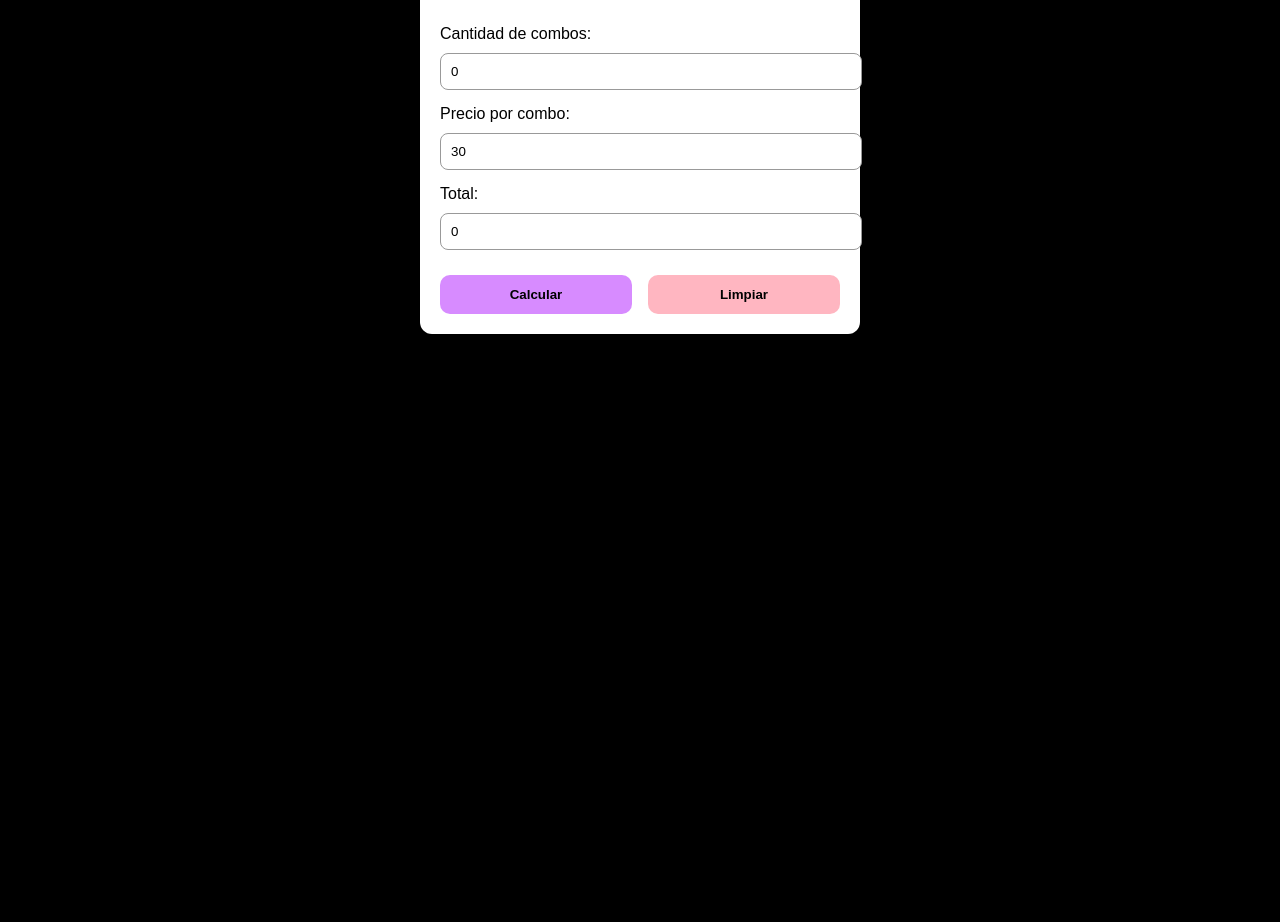
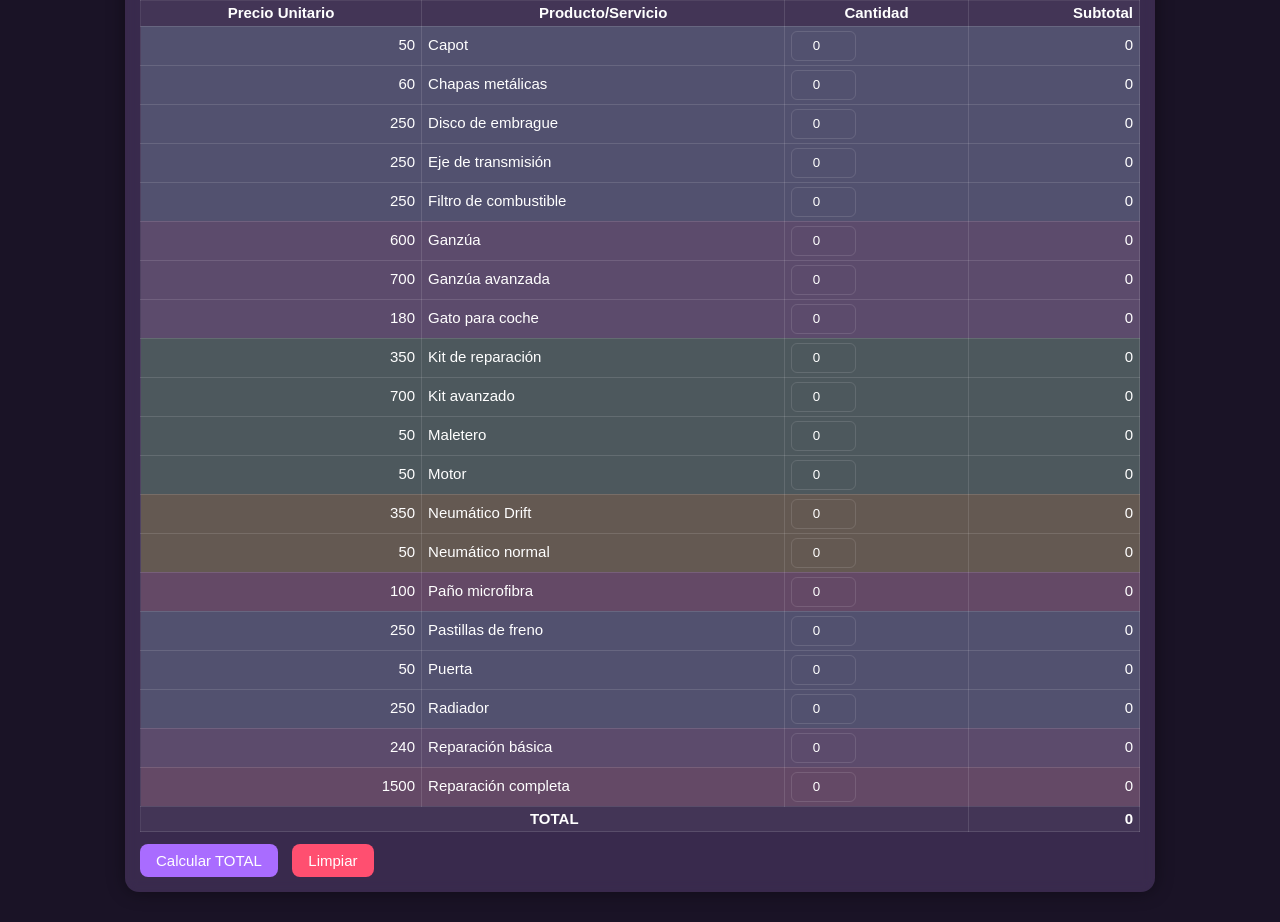
Before and after one commit to uwucafedx/calculos, a plain HTML site: page index.html in a window 1280 px wide. Shown: the part 91-1013 px from the top of the page. Before the commit the page ends 800 px from the top, so only its background shows below. Drawn offline with Linux system fonts and the light colour scheme.

Commit message:
Update index.html

```diff
--- a/index.html
+++ b/index.html
@@ -2,88 +2,192 @@
 <html lang="es">
 <head>
 <meta charset="UTF-8" />
-    <title>Calculadora UwU Café</title>
+<title>Listado de Productos</title>
 <style>
-        body {
+  body{
+    margin:0;
+    background:#1a1326;
     font-family: Arial, sans-serif;
-            background: #000;
-            color: #fff;
-            padding: 20px;
+    padding:30px;
+    color:white;
   }
-        .container {
-            max-width: 400px;
-            margin: auto;
-            background: #fff;
-            color: #000;
-            padding: 20px;
-            border-radius: 12px;
+
+  .container{
+    max-width:1000px;
+    margin:auto;
+    background:rgba(200,150,255,0.18);
+    padding:15px;
+    border-radius:14px;
+    backdrop-filter: blur(6px);
+    box-shadow:0 0 18px rgba(0,0,0,0.4);
   }
-        input {
-            width: 100%;
-            padding: 10px;
-            margin-top: 10px;
-            margin-bottom: 15px;
-            border-radius: 8px;
-            border: 1px solid #999;
+
+  h2{
+    margin-top:0;
+    text-align:left;
+    font-size:26px;
+    margin-bottom:15px;
   }
-        button {
-            width: 48%;
-            padding: 12px;
-            border: none;
-            border-radius: 10px;
-            margin-top: 10px;
-            font-weight: bold;
-            cursor: pointer;
+
+  table{
+    width:100%;
+    border-collapse:collapse;
+    font-size:15px;
+    line-height:1.1; /* compactado */
   }
-        #calcularBtn {
-            background: #d78bff;
+
+  th, td{
+    padding:4px 6px; /* mucho más compacto */
+    border:1px solid rgba(255,255,255,0.12);
+    color:white;
   }
-        #limpiarBtn {
-            background: #ffb6c1;
+
+  th{
+    background:rgba(255,255,255,0.05);
   }
-        .fila-botones {
-            display: flex;
-            justify-content: space-between;
+
+  input.qty{
+    width:55px;
+    height:24px;
+    padding:2px 4px;
+    background:transparent;
+    border:1px solid rgba(255,255,255,0.12);
+    border-radius:6px;
+    color:white;
+    text-align:center;
   }
+
+  button{
+    margin-top:12px;
+    padding:8px 16px;
+    font-size:15px;
+    border:none;
+    border-radius:8px;
+    background:#a96cff;
+    color:white;
+    cursor:pointer;
+  }
+
+  button:hover{
+    background:#c08aff;
+  }
+
+  #clearBtn{
+    background:#ff4f70;
+    margin-left:10px;
+  }
+  #clearBtn:hover{
+    background:#ff6b88;
+  }
+
+  /* Colores por filas */
+  .c1{background:rgba(173,216,230,0.22);}
+  .c2{background:rgba(216,191,216,0.22);}
+  .c3{background:rgba(152,251,152,0.22);}
+  .c4{background:rgba(255,255,102,0.22);}
+  .c5{background:rgba(255,182,193,0.22);}
+  .c6{background:rgba(216,191,216,0.22);}
+  .c7{background:rgba(255,182,193,0.22);}
+
+  .right{text-align:right}
 </style>
 </head>
 <body>
+
 <div class="container">
-        <h2>Calculadora de Combos</h2>
+<h2>Listado de Productos</h2>
 
-        <label>Cantidad de combos:</label>
-        <input type="number" id="combos" value="0" />
+<table>
+  <thead>
+    <tr>
+      <th>Precio Unitario</th>
+      <th>Producto/Servicio</th>
+      <th>Cantidad</th>
+      <th class="right">Subtotal</th>
+    </tr>
+  </thead>
 
-        <label>Precio por combo:</label>
-        <input type="number" id="precio" value="30" />
+  <tbody>
+    <tr class="c1"><td data-price="50" class="right">50</td><td>Capot</td><td><input class="qty" type="number" min="0" value="0"></td><td class="subtotal right">0</td></tr>
+    <tr class="c1"><td data-price="60" class="right">60</td><td>Chapas metálicas</td><td><input class="qty" type="number" min="0" value="0"></td><td class="subtotal right">0</td></tr>
+    <tr class="c1"><td data-price="250" class="right">250</td><td>Disco de embrague</td><td><input class="qty" type="number" min="0" value="0"></td><td class="subtotal right">0</td></tr>
+    <tr class="c1"><td data-price="250" class="right">250</td><td>Eje de transmisión</td><td><input class="qty" type="number" min="0" value="0"></td><td class="subtotal right">0</td></tr>
+    <tr class="c1"><td data-price="250" class="right">250</td><td>Filtro de combustible</td><td><input class="qty" type="number" min="0" value="0"></td><td class="subtotal right">0</td></tr>
 
-        <label>Total:</label>
-        <input type="text" id="total" value="0" readonly />
+    <tr class="c2"><td data-price="600" class="right">600</td><td>Ganzúa</td><td><input class="qty" type="number" min="0" value="0"></td><td class="subtotal right">0</td></tr>
+    <tr class="c2"><td data-price="700" class="right">700</td><td>Ganzúa avanzada</td><td><input class="qty" type="number" min="0" value="0"></td><td class="subtotal right">0</td></tr>
+    <tr class="c2"><td data-price="180" class="right">180</td><td>Gato para coche</td><td><input class="qty" type="number" min="0" value="0"></td><td class="subtotal right">0</td></tr>
 
-        <div class="fila-botones">
-            <button id="calcularBtn">Calcular</button>
-            <button id="limpiarBtn">Limpiar</button>
+    <tr class="c3"><td data-price="350" class="right">350</td><td>Kit de reparación</td><td><input class="qty" type="number" min="0" value="0"></td><td class="subtotal right">0</td></tr>
+    <tr class="c3"><td data-price="700" class="right">700</td><td>Kit avanzado</td><td><input class="qty" type="number" min="0" value="0"></td><td class="subtotal right">0</td></tr>
+    <tr class="c3"><td data-price="50" class="right">50</td><td>Maletero</td><td><input class="qty" type="number" min="0" value="0"></td><td class="subtotal right">0</td></tr>
+    <tr class="c3"><td data-price="50" class="right">50</td><td>Motor</td><td><input class="qty" type="number" min="0" value="0"></td><td class="subtotal right">0</td></tr>
+
+    <tr class="c4"><td data-price="350" class="right">350</td><td>Neumático Drift</td><td><input class="qty" type="number" min="0" value="0"></td><td class="subtotal right">0</td></tr>
+    <tr class="c4"><td data-price="50" class="right">50</td><td>Neumático normal</td><td><input class="qty" type="number" min="0" value="0"></td><td class="subtotal right">0</td></tr>
+
+    <tr class="c5"><td data-price="100" class="right">100</td><td>Paño microfibra</td><td><input class="qty" type="number" min="0" value="0"></td><td class="subtotal right">0</td></tr>
+
+    <tr class="c1"><td data-price="250" class="right">250</td><td>Pastillas de freno</td><td><input class="qty" type="number" min="0" value="0"></td><td class="subtotal right">0</td></tr>
+    <tr class="c1"><td data-price="50" class="right">50</td><td>Puerta</td><td><input class="qty" type="number" min="0" value="0"></td><td class="subtotal right">0</td></tr>
+    <tr class="c1"><td data-price="250" class="right">250</td><td>Radiador</td><td><input class="qty" type="number" min="0" value="0"></td><td class="subtotal right">0</td></tr>
+
+    <tr class="c6"><td data-price="240" class="right">240</td><td>Reparación básica</td><td><input class="qty" type="number" min="0" value="0"></td><td class="subtotal right">0</td></tr>
+    <tr class="c7"><td data-price="1500" class="right">1500</td><td>Reparación completa</td><td><input class="qty" type="number" min="0" value="0"></td><td class="subtotal right">0</td></tr>
+  </tbody>
+
+  <tfoot>
+    <tr>
+      <th colspan="3">TOTAL</th>
+      <th id="total" class="right">0</th>
+    </tr>
+  </tfoot>
+</table>
+
+<div class="controls">
+  <button id="calcBtn">Calcular TOTAL</button>
+  <button id="clearBtn">Limpiar</button>
 </div>
 </div>
 
 <script>
-        const combos = document.getElementById("combos");
-        const precio = document.getElementById("precio");
-        const total = document.getElementById("total");
-        const calcularBtn = document.getElementById("calcularBtn");
-        const limpiarBtn = document.getElementById("limpiarBtn");
+// helper
+function toNumber(v){
+  const n = parseFloat(v);
+  return Number.isFinite(n) ? n : 0;
+}
 
-        calcularBtn.addEventListener("click", () => {
-            const c = Number(combos.value);
-            const p = Number(precio.value);
-            total.value = (c * p).toFixed(2);
+function recalcularSubtotal(row){
+  const price = toNumber(row.querySelector('td[data-price]').dataset.price);
+  const qty = toNumber(row.querySelector('.qty').value);
+  const subtotal = price * qty;
+  row.querySelector('.subtotal').textContent = subtotal.toLocaleString();
+  return subtotal;
+}
+
+function sumarTotal(){
+  let total = 0;
+  document.querySelectorAll('tbody tr').forEach(row =>{
+    total += recalcularSubtotal(row);
+  });
+  document.getElementById('total').textContent = total.toLocaleString();
+}
+
+document.addEventListener('DOMContentLoaded', ()=>{
+  document.querySelectorAll('.qty').forEach(i =>{
+    i.addEventListener('input', sumarTotal);
   });
 
-        limpiarBtn.addEventListener("click", () => {
-            combos.value = 0;
-            precio.value = 0;
-            total.value = 0;
+  document.getElementById('calcBtn').addEventListener('click', sumarTotal);
+
+  document.getElementById('clearBtn').addEventListener('click', ()=>{
+    document.querySelectorAll('.qty').forEach(i=> i.value = 0);
+    sumarTotal();
+  });
+
+  sumarTotal();
 });
 </script>
+
 </body>
 </html>
```
Lines whose indentation alone changed are shown as unchanged.
